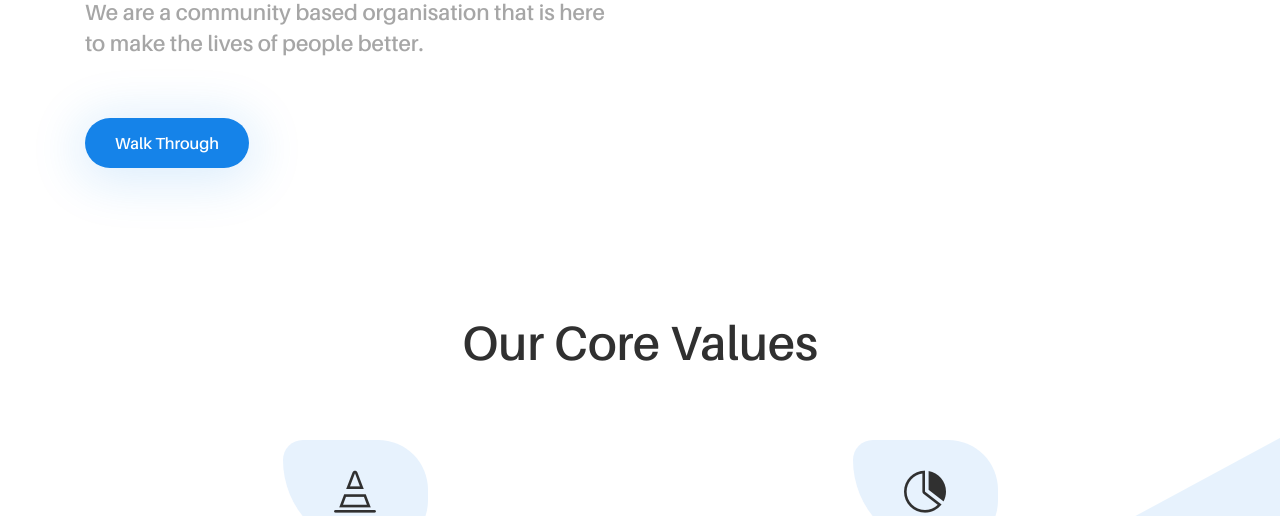
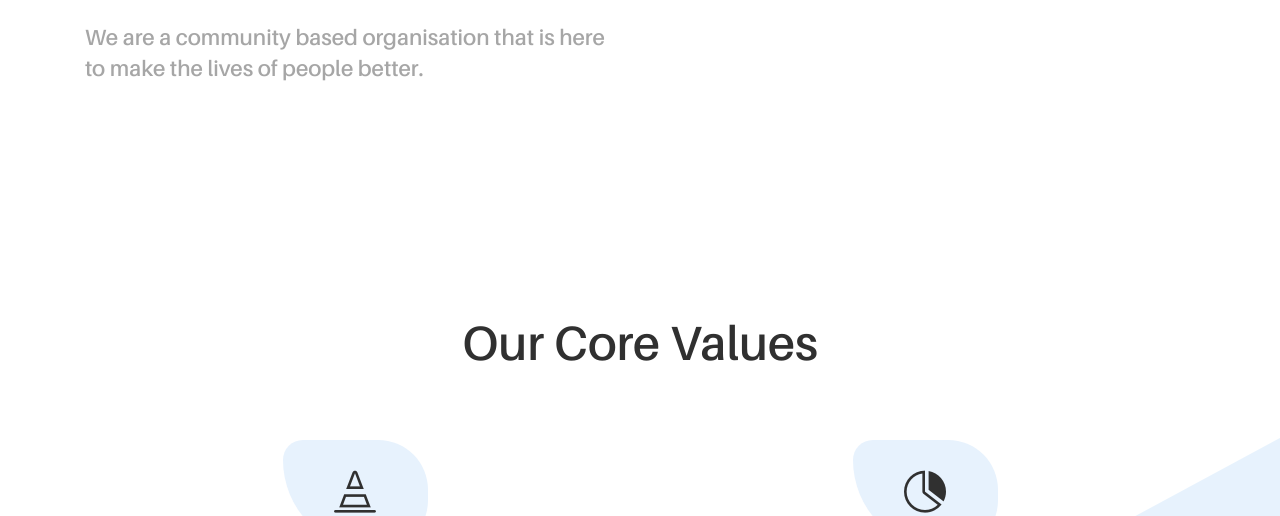
Before and after one commit to isnakolah/shakenisho-website, a website: page index.html in a window 1280 px wide. Shown: the part 584-1100 px from the top of the page. Drawn offline with Linux system fonts and the light colour scheme.

Commit message:
remove the walk tour button

```diff
--- a/index.html
+++ b/index.html
@@ -121,13 +121,6 @@
                     <h5 data-animation="fadeInUp" data-delay="400ms">
 											We are a community based organisation that is here to make the lives of people better.
                     </h5>
-                    <a
-                      href="#"
-                      class="btn uza-btn btn-2"
-                      data-animation="fadeInUp"
-                      data-delay="700ms"
-                      >Walk through</a
-                    >
                   </div>
                 </div>
                   </div>
```
